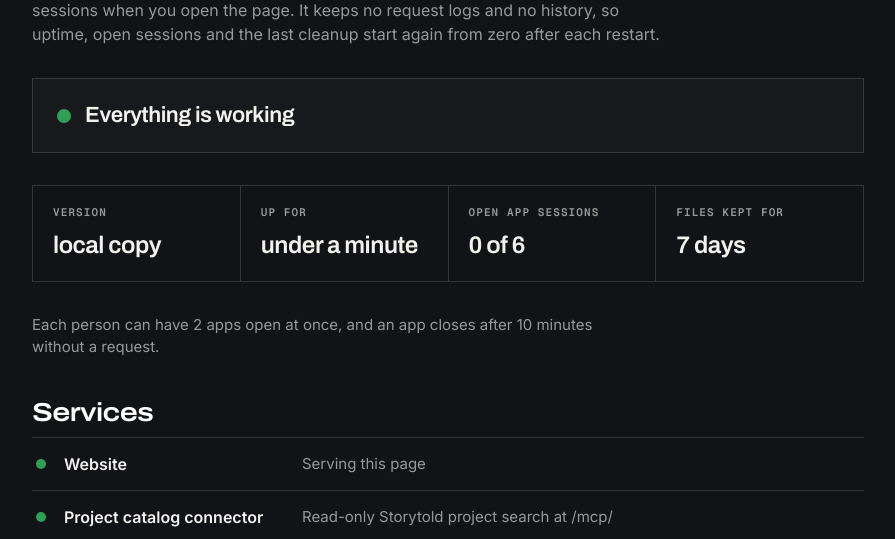
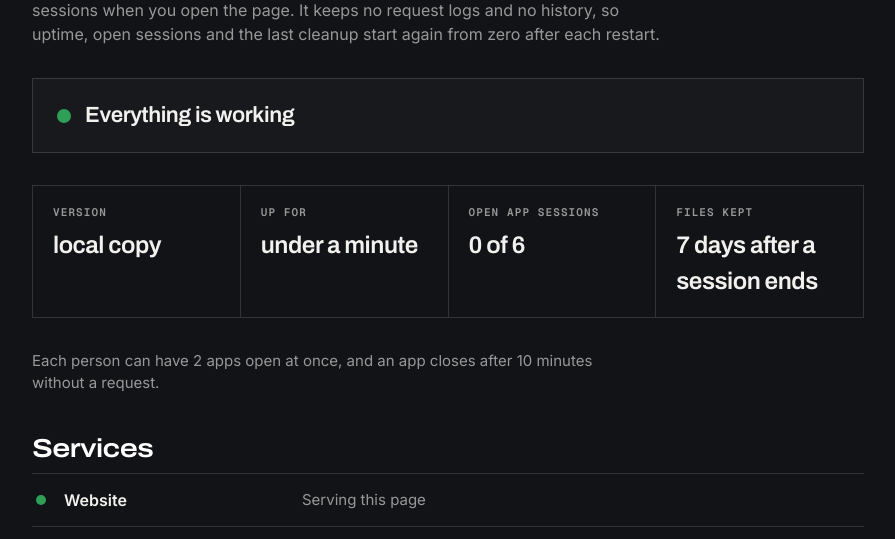
Before and after one commit to adikshan11/artcraft-chatgpt-mcp, a Flask app: page /status in a window 1280 px wide. Shown: the part 224-763 px from the top of the page, without its empty margins (192-1087 px from the left). Run offline with Flask 3, Linux system fonts and the light colour scheme.

Commit message:
Keep the connector token off ArtCraft and delete files seven days after the session ends.
The status page states the seven-day retention after a session ends.

```diff
--- a/templates/status.html
+++ b/templates/status.html
@@ -25,7 +25,7 @@
       <dt>Open app sessions</dt>
       <dd><span data-field="open_sessions">{{ status.facts.open_sessions }}</span> of {{ status.facts.max_sessions }}</dd>
     </div>
-    <div><dt>Files kept for</dt><dd>{{ status.facts.retention_days }} days</dd></div>
+    <div><dt>Files kept</dt><dd>{{ status.facts.retention_days }} days after a session ends</dd></div>
   </dl>
   <p class="status-note">
     Each person can have {{ status.facts.max_sessions_per_user }} apps open at once, and an
```
